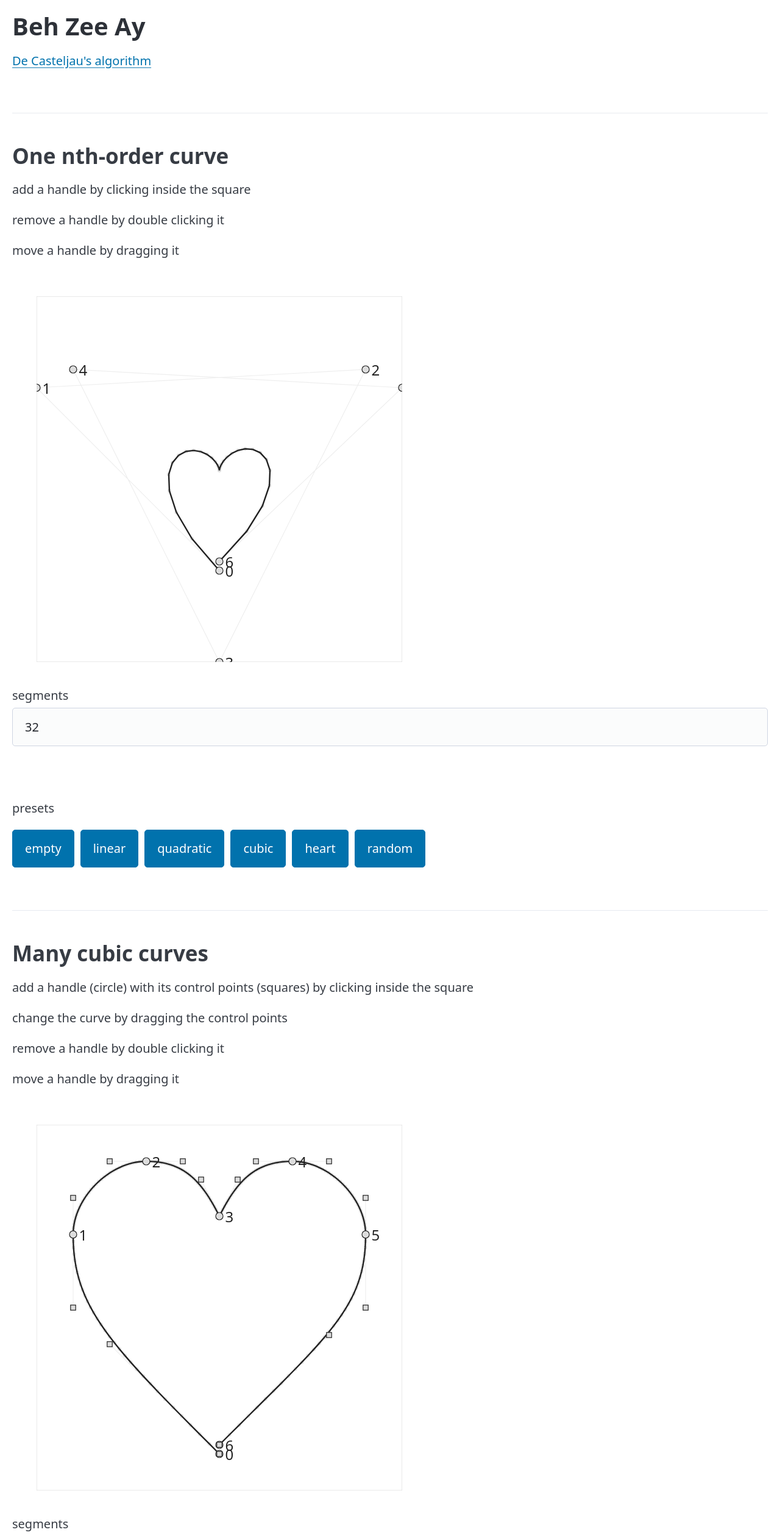
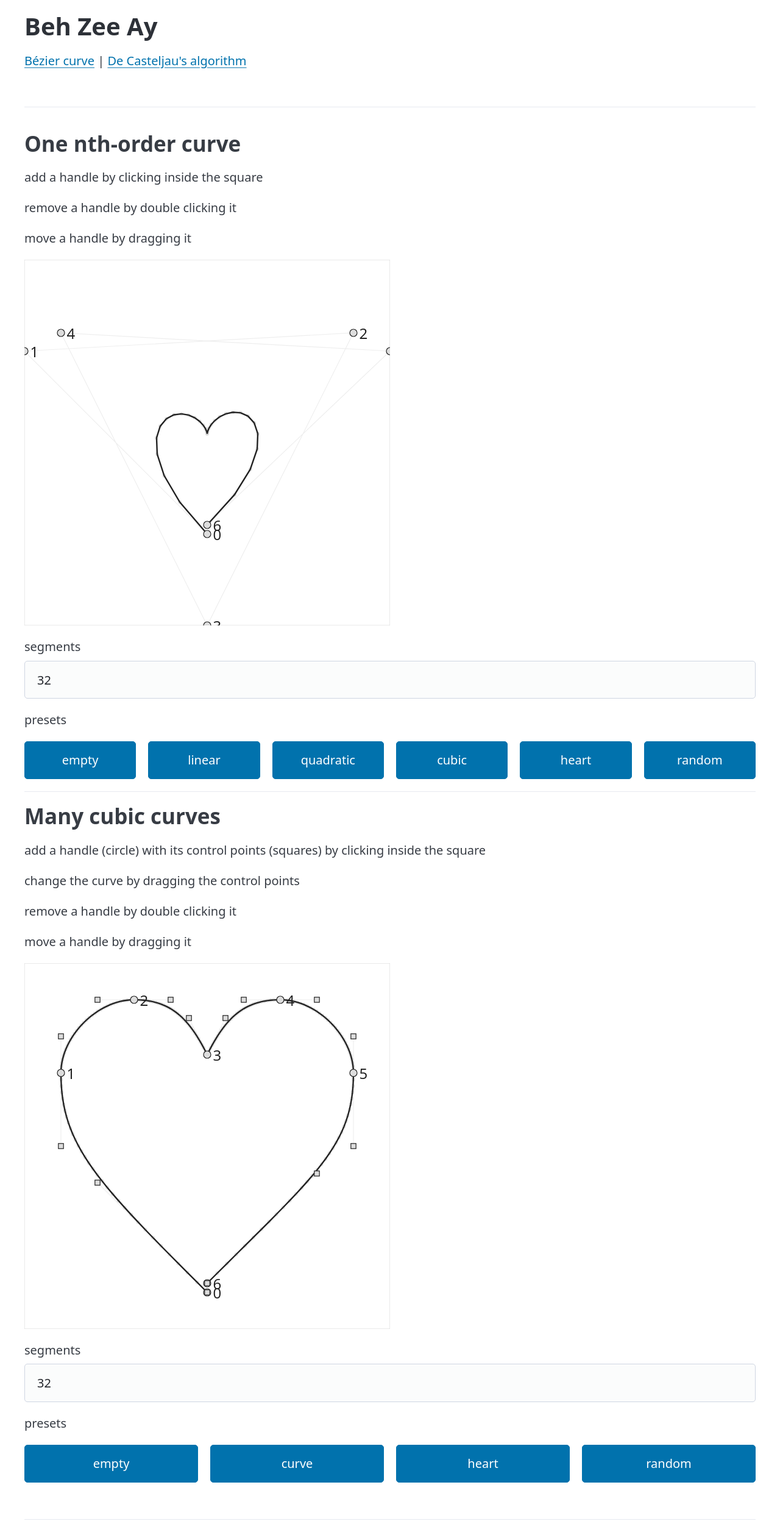
Before and after one commit to felipeog/beh-zee-ay, a React (Vite) app: page / in a window 1280 px wide. Shown: the top 2518 px of the page at 61% size. Built offline with nearby package versions, Linux system fonts and the light colour scheme.

Commit message:
apply pico css

```diff
--- a/index.html
+++ b/index.html
@@ -8,12 +8,10 @@
     <link rel="icon" type="image/png" href="/favicon.png" />
     <link rel="stylesheet" href="/pico.min.css" />
 
+    <script type="module" src="/src/main.tsx"></script>
+
     <title>Beh Zee Ay</title>
   </head>
 
-  <body>
-    <div id="root"></div>
-
-    <script type="module" src="/src/main.tsx"></script>
-  </body>
+  <body class="container"></body>
 </html>
--- a/src/App.style.css
+++ /dev/null
@@ -1,3 +0,0 @@
-.App {
-  margin: 1rem;
-}
--- a/src/App.tsx
+++ b/src/App.tsx
@@ -1,13 +1,20 @@
 import { OneNthOrder } from "./OneNthOrder";
 import { ManyCubic } from "./ManyCubic";
-import "./App.style.css";
 
 export function App() {
   return (
-    <main className="App">
+    <>
+      <header>
         <h1>Beh Zee Ay</h1>
 
         <p>
+          <a
+            href="https://en.wikipedia.org/wiki/B%C3%A9zier_curve"
+            target="_blank"
+          >
+            Bézier curve
+          </a>{" "}
+          |{" "}
           <a
             href="https://en.wikipedia.org/wiki/De_Casteljau%27s_algorithm"
             target="_blank"
@@ -15,18 +22,25 @@ export function App() {
             De Casteljau's algorithm
           </a>
         </p>
+      </header>
 
-      <br />
       <hr />
-      <br />
 
+      <main>
         <OneNthOrder />
 
-      <br />
         <hr />
-      <br />
 
         <ManyCubic />
       </main>
+
+      <hr />
+
+      <footer>
+        <a href="https://github.com/felipeog/beh-zee-ay">
+          github.com/felipeog/beh-zee-ay
+        </a>
+      </footer>
+    </>
   );
 }
--- a/src/ManyCubic.style.css
+++ /dev/null
@@ -1,18 +0,0 @@
-.ManyCubic__svg {
-  margin: 2rem;
-  max-width: 600px;
-  overflow: visible;
-}
-
-.ManyCubic__presets {
-  display: flex;
-  gap: 0.5rem;
-}
-
-.Handle__circle {
-  cursor: move;
-}
-
-.Handle__rect {
-  cursor: move;
-}
--- a/src/ManyCubic.tsx
+++ b/src/ManyCubic.tsx
@@ -1,5 +1,4 @@
 import { useMemo, useRef, useState } from "react";
-import "./ManyCubic.style.css";
 
 // TODO: move to separate files
 
@@ -312,7 +311,7 @@ export function ManyCubic() {
       <p>move a handle by dragging it</p>
 
       <svg
-        className="ManyCubic__svg"
+        className="svg"
         ref={svgRef}
         xmlns="http://www.w3.org/2000/svg"
         viewBox={`0 0 ${WIDTH} ${HEIGHT}`}
@@ -350,25 +349,17 @@ export function ManyCubic() {
         </g>
       </svg>
 
-      <br />
-
-      <label>
-        segments
-        <br />
+      <label htmlFor="segments">segments</label>
       <input
+        id="segments"
         value={segments}
         onChange={handleSegmentsInputChange}
         type="number"
         min="1"
       />
-      </label>
-
-      <br />
-      <br />
 
       <p>presets</p>
-
-      <div className="ManyCubic__presets">
+      <div className="grid">
         {Object.entries(PRESET_MAP).map(([k, v]) => (
           <button key={k} onClick={() => setPoints(v)}>
             {k}
@@ -462,7 +453,7 @@ function Handle({
       </text>
 
       <circle
-        className="Handle__circle"
+        className="draggable"
         ref={middleRef}
         cx={point.middle.x}
         cy={point.middle.y}
@@ -479,7 +470,7 @@ function Handle({
       ></circle>
 
       <rect
-        className="Handle__rect"
+        className="draggable"
         ref={rightRef}
         x={point.right.x - 7 / 2}
         y={point.right.y - 7 / 2}
@@ -495,7 +486,7 @@ function Handle({
         onLostPointerCapture={handleLostPointerCapture}
       ></rect>
       <rect
-        className="Handle__rect"
+        className="draggable"
         ref={leftRef}
         x={point.left.x - 7 / 2}
         y={point.left.y - 7 / 2}
--- a/src/OneNthOrder.style.css
+++ /dev/null
@@ -1,14 +0,0 @@
-.OneNthOrder__svg {
-  margin: 2rem;
-  max-width: 600px;
-  overflow: visible;
-}
-
-.OneNthOrder__presets {
-  display: flex;
-  gap: 0.5rem;
-}
-
-.Handle__circle {
-  cursor: move;
-}
--- a/src/OneNthOrder.tsx
+++ b/src/OneNthOrder.tsx
@@ -1,5 +1,4 @@
 import { useEffect, useMemo, useRef, useState } from "react";
-import "./OneNthOrder.style.css";
 
 // TODO: move to separate files
 
@@ -235,7 +234,7 @@ export function OneNthOrder() {
       <p>move a handle by dragging it</p>
 
       <svg
-        className="OneNthOrder__svg"
+        className="svg"
         ref={svgRef}
         xmlns="http://www.w3.org/2000/svg"
         viewBox={`0 0 ${WIDTH} ${HEIGHT}`}
@@ -273,25 +272,17 @@ export function OneNthOrder() {
         </g>
       </svg>
 
-      <br />
-
-      <label>
-        segments
-        <br />
+      <label htmlFor="segments">segments</label>
       <input
+        id="segments"
         value={segments}
         onChange={handleSegmentsInputChange}
         type="number"
         min="1"
       />
-      </label>
-
-      <br />
-      <br />
 
       <p>presets</p>
-
-      <div className="OneNthOrder__presets">
+      <div className="grid">
         {Object.entries(PRESET_MAP).map(([k, v]) => (
           <button key={k} onClick={() => setPoints(v)}>
             {k}
@@ -370,7 +361,7 @@ function Handle({
   return (
     <g className="Handle">
       <circle
-        className="Handle__circle"
+        className="draggable"
         ref={circleRef}
         cx={point.x}
         cy={point.y}
--- a/src/index.css
+++ b/src/index.css
@@ -21,3 +21,13 @@
     --handle-path-stroke: #222;
   }
 }
+
+.svg {
+  margin-bottom: 1rem;
+  max-width: 600px;
+  overflow: visible;
+}
+
+.draggable {
+  cursor: move;
+}
--- a/src/main.tsx
+++ b/src/main.tsx
@@ -3,7 +3,7 @@ import { App } from "./App.tsx";
 import { createRoot } from "react-dom/client";
 import { StrictMode } from "react";
 
-createRoot(document.getElementById("root")!).render(
+createRoot(document.querySelector("body")!).render(
   <StrictMode>
     <App />
   </StrictMode>,
```
Lines whose indentation alone changed are shown as unchanged.
